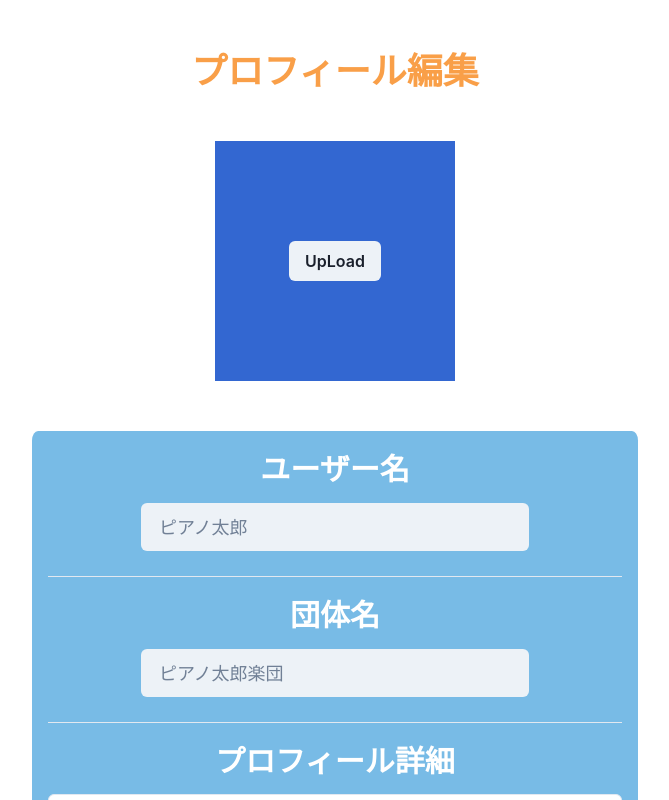
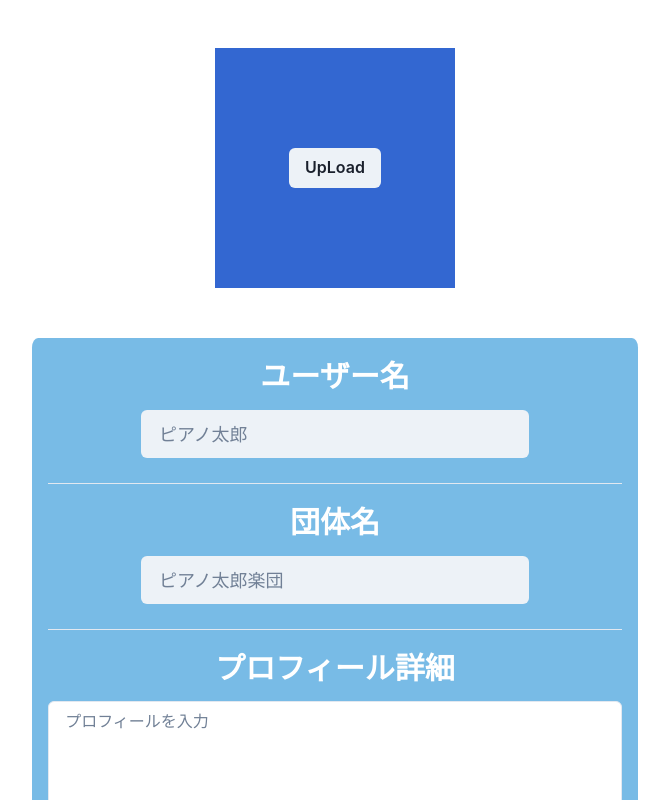
Before and after one commit to BugLizard/hurmony, a Next.js app: page /profileEdit in a window 1280 px wide. Shown: the top 800 px of the page, without its empty margins (305-974 px from the left). Built offline with nearby package versions, Linux system fonts and the light colour scheme.

Commit message:
デザイン修正

```diff
--- a/src/pages/profileEdit.tsx
+++ b/src/pages/profileEdit.tsx
@@ -15,10 +15,6 @@ import React from "react";
 const ProfileEdit = () => {
   return (
     <Box>
-      <Center marginTop="50px">
-        <Heading color="#F99F48">プロフィール編集</Heading>
-      </Center>
-
       <Center>
         <Box
           marginTop="3rem"
```
